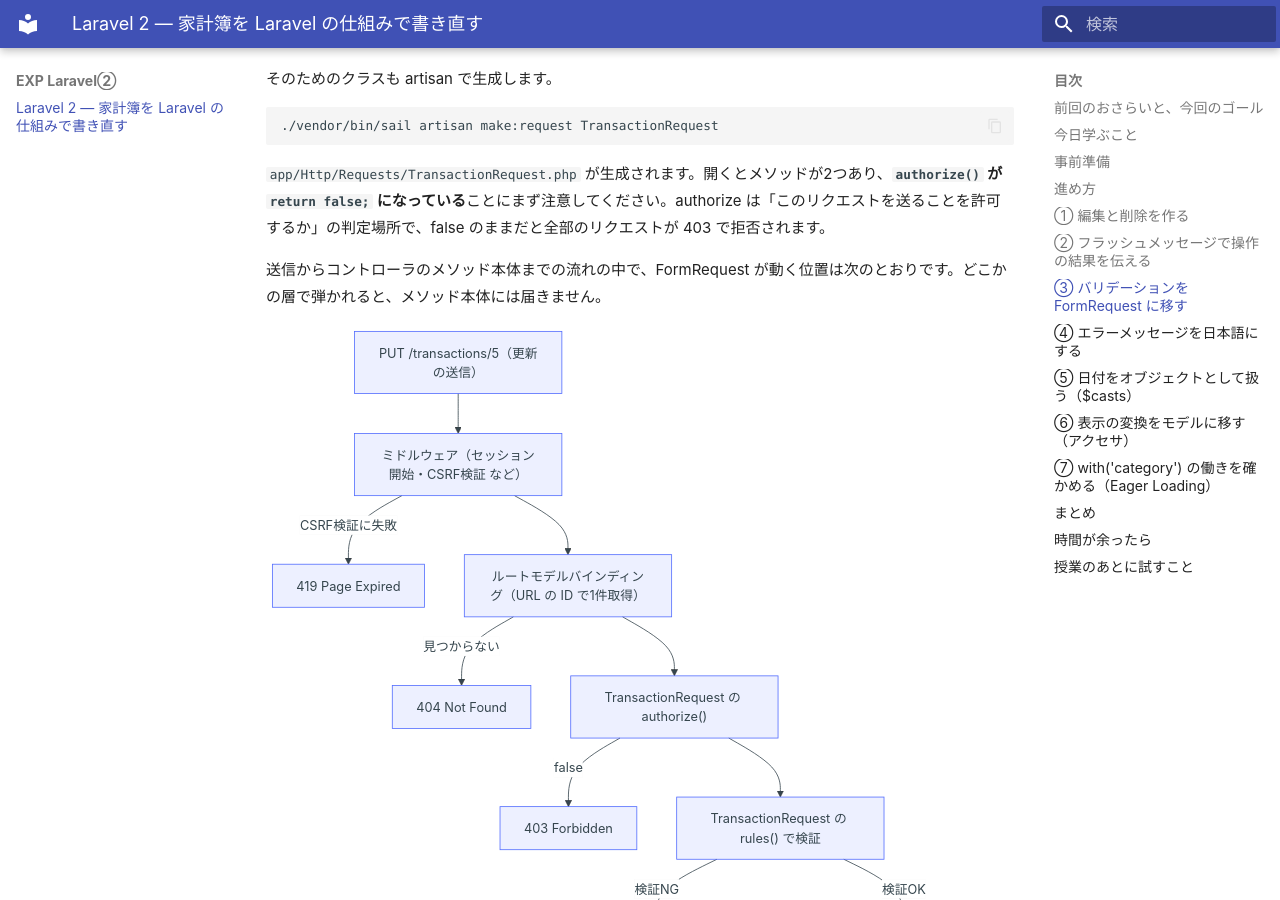
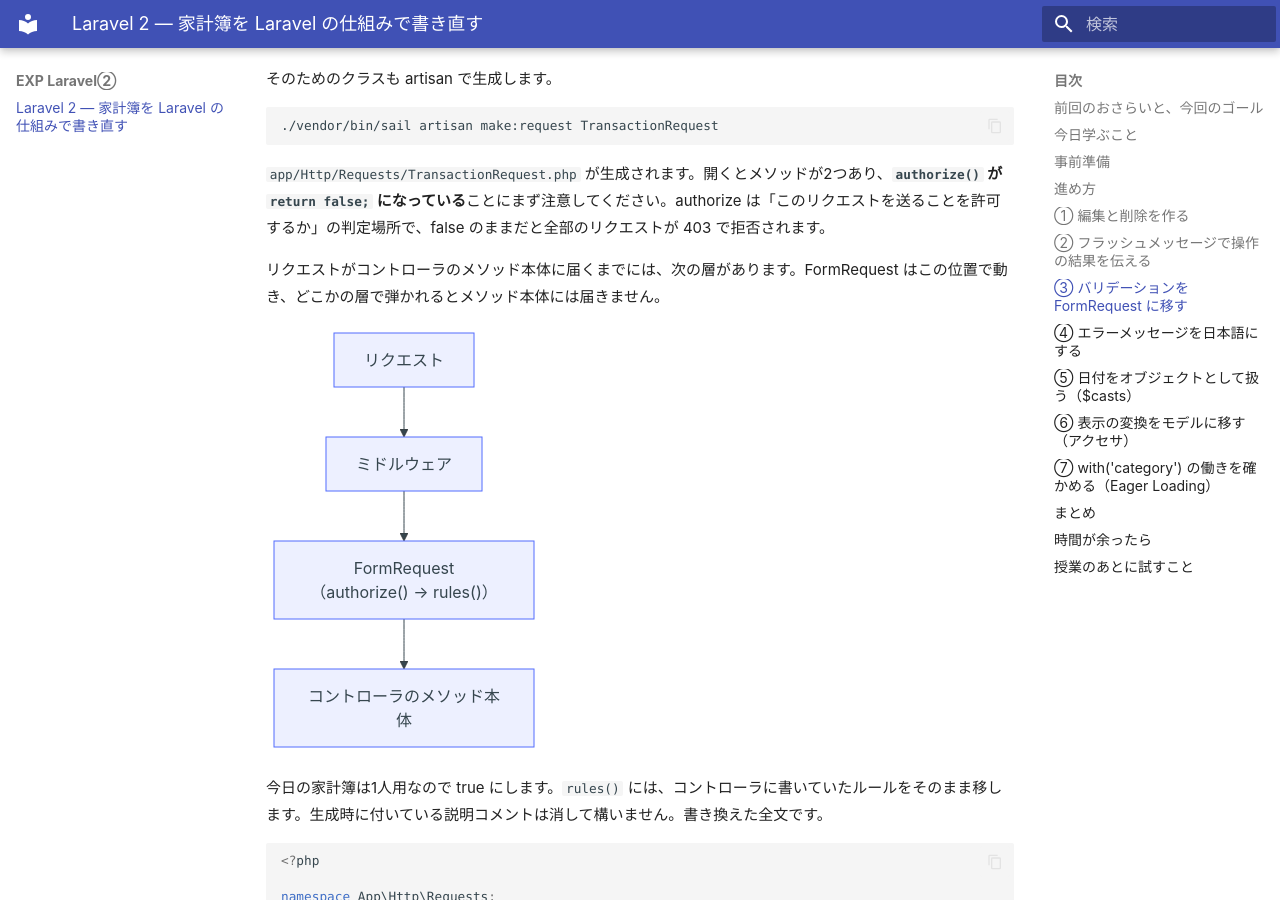
Before and after one commit to abekdwight/gslabo-lesson4, an MkDocs documentation site: the page built from docs/index.md, in a window 1280 px wide and 900 px high, scrolled down 9547 px. Built offline with MkDocs 1.6.1 and Material for MkDocs 9.7.7, drawn with Linux system fonts in a browser that asks for light colours; part of the change alters nothing that is shown.

Commit message:
simplify formrequest diagram to layers only

````diff
--- a/docs/index.md
+++ b/docs/index.md
@@ -782,19 +782,13 @@ DELETE     transactions/{transaction} ........ transactions.destroy
 
 `app/Http/Requests/TransactionRequest.php` が生成されます。開くとメソッドが2つあり、**`authorize()` が `return false;` になっている**ことにまず注意してください。authorize は「このリクエストを送ることを許可するか」の判定場所で、false のままだと全部のリクエストが 403 で拒否されます。
 
-送信からコントローラのメソッド本体までの流れの中で、FormRequest が動く位置は次のとおりです。どこかの層で弾かれると、メソッド本体には届きません。
+リクエストがコントローラのメソッド本体に届くまでには、次の層があります。FormRequest はこの位置で動き、どこかの層で弾かれるとメソッド本体には届きません。
 
 ```mermaid
 flowchart TB
-    A["PUT /transactions/5（更新の送信）"] --> B["ミドルウェア（セッション開始・CSRF検証 など）"]
-    B -->|CSRF検証に失敗| RB["419 Page Expired"]
-    B --> C["ルートモデルバインディング（URL の ID で1件取得）"]
-    C -->|見つからない| RC["404 Not Found"]
-    C --> D["TransactionRequest の authorize()"]
-    D -->|false| RD["403 Forbidden"]
-    D --> E["TransactionRequest の rules() で検証"]
-    E -->|検証NG| RE["フォームへ差し戻し（エラーと入力値はセッションで運ぶ）"]
-    E -->|検証OK| F["update() の本体が実行される"]
+    A["リクエスト"] --> B["ミドルウェア"]
+    B --> C["FormRequest（authorize() → rules()）"]
+    C --> D["コントローラのメソッド本体"]
 ```
 
 今日の家計簿は1人用なので true にします。`rules()` には、コントローラに書いていたルールをそのまま移します。生成時に付いている説明コメントは消して構いません。書き換えた全文です。
````
